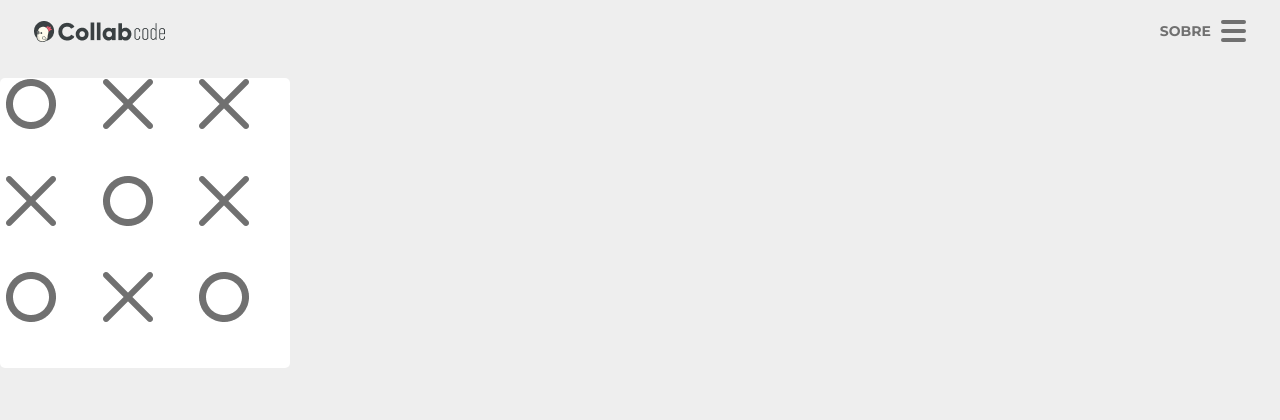
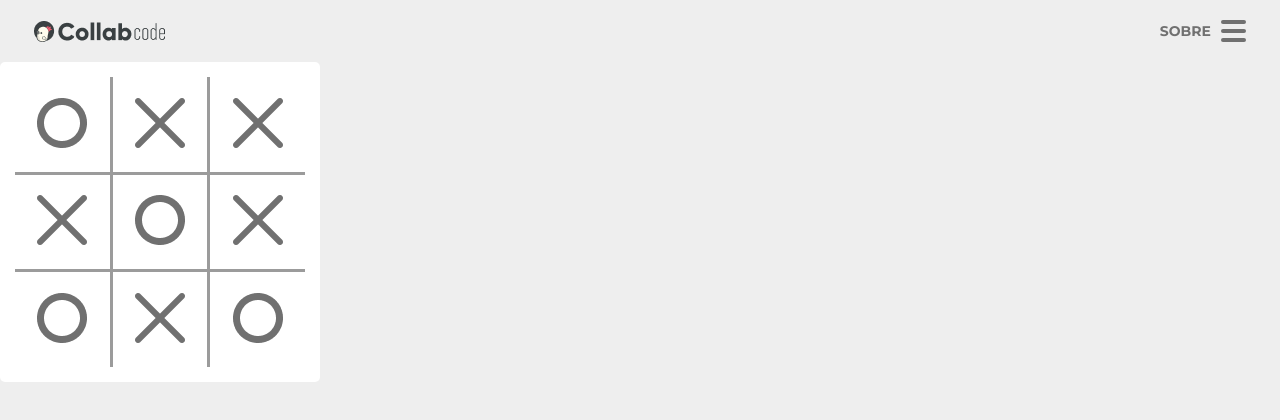
Before and after one commit to matheussgsilva/jogo-da-velha, a React (Create React App) app: page / in a window 1280 px wide. Shown: the top 420 px of the page. Built offline with nearby package versions, Linux system fonts and the light colour scheme.

Commit message:
Create the Hashtag style

```diff
--- a/src/components/Hashtag/styles.css
+++ b/src/components/Hashtag/styles.css
@@ -1,6 +1,18 @@
+.card {
+    padding: 15px;
+}
+
 .hashtag {
     display: grid;
     height: 100%;
-    grid-template-columns: 33.333% 33.333% 33.333%;
-    grid-template-rows: 33.333% 33.333% 33.333%;
+    background-color: var(--color-third);
+    grid-template-columns: 1fr 1fr 1fr;
+    grid-template-rows: 1fr 1fr 1fr;
+    grid-gap: 3px;
 }
+
+.hashtag > .item {
+    background-color: var(--color-zero);
+    display: flex;
+    justify-content: center;
+}
--- a/src/styles/generic/reset.css
+++ b/src/styles/generic/reset.css
@@ -7,4 +7,5 @@
 ul, ol {
     list-style: none;
     padding: 0;
+    margin: 0;
 }
```
